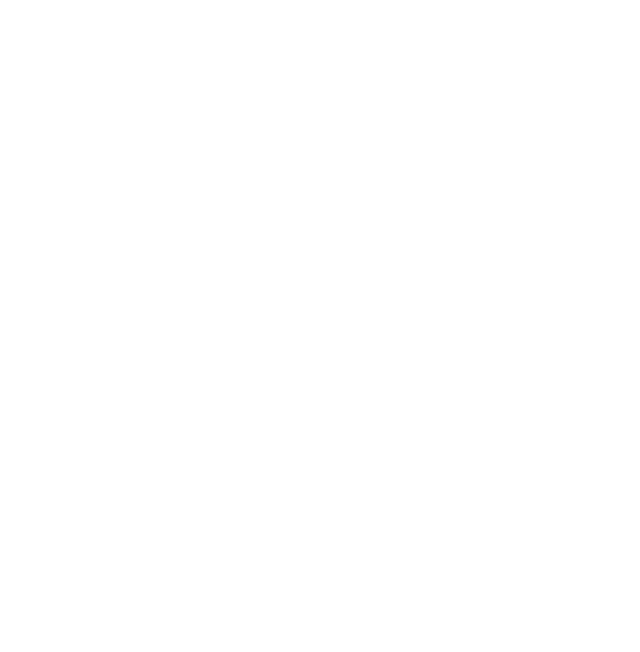
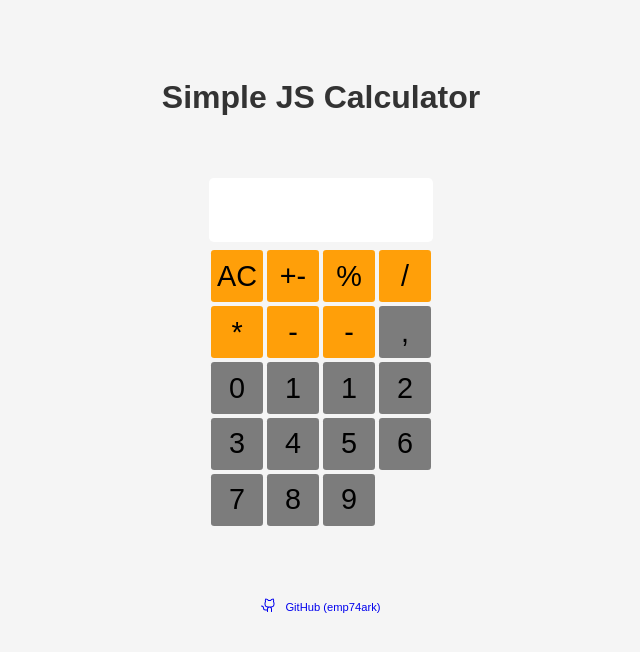
Before and after one commit to emp74ark/js-calc, a website built with webpack: page src/index.html in a window 1280 px wide. Shown: the whole page, without its empty margins (319-959 px from the left). Built offline with nearby package versions, Linux system fonts and the light colour scheme.

Commit message:
feat: basic components and layout

```diff
--- a/src/index.html
+++ b/src/index.html
@@ -6,6 +6,6 @@
   <link rel="shortcut icon" href="./assets/favicon.ico" type="image/x-icon">
   <title>JS Calculator</title>
 </head>
-<body>
+<body id="root">
 </body>
 </html>
--- a/src/index.js
+++ b/src/index.js
@@ -1,3 +1,11 @@
 import './styles/index.scss';
+import { header } from './js/header';
+import { createRootTree } from './js/root';
+import { main } from './js/main';
+import footer from './js/footer';
 
-console.log('Hello world');
+createRootTree([
+  header(),
+  main(),
+  footer(),
+]);
--- /dev/null
+++ b/src/js/button.js
@@ -0,0 +1,7 @@
+export function cButton(title, type, onClick) {
+  const buttonElement = document.createElement('button');
+  buttonElement.innerText = title;
+  buttonElement.className = `button__${type}`;
+  buttonElement.addEventListener('click', onClick);
+  return buttonElement;
+}
--- /dev/null
+++ b/src/js/footer.js
@@ -0,0 +1,33 @@
+export default function footer() {
+  const footerElement = document.createElement('footer');
+  const fragment = new DocumentFragment();
+
+  const svg = `
+    <svg xmlns="http://www.w3.org/2000/svg" width="100%" height="100%" viewBox="0 0 256 256">
+      <path
+        d="M208.31,75.68A59.78,59.78,0,0,0,202.93,28,8,8,0,0,0,196,24a59.75,59.75,0,0,0-48,24H124A59.75,59.75,0,0,0,76,24a8,8,0,0,0-6.93,4,59.78,59.78,0,0,0-5.38,47.68A58.14,58.14,0,0,0,56,104v8a56.06,56.06,0,0,0,48.44,55.47A39.8,39.8,0,0,0,96,192v8H72a24,24,0,0,1-24-24A40,40,0,0,0,8,136a8,8,0,0,0,0,16,24,24,0,0,1,24,24,40,40,0,0,0,40,40H96v16a8,8,0,0,0,16,0V192a24,24,0,0,1,48,0v40a8,8,0,0,0,16,0V192a39.8,39.8,0,0,0-8.44-24.53A56.06,56.06,0,0,0,216,112v-8A58.14,58.14,0,0,0,208.31,75.68ZM200,112a40,40,0,0,1-40,40H112a40,40,0,0,1-40-40v-8a41.74,41.74,0,0,1,6.9-22.48A8,8,0,0,0,80,73.83a43.81,43.81,0,0,1,.79-33.58,43.88,43.88,0,0,1,32.32,20.06A8,8,0,0,0,119.82,64h32.35a8,8,0,0,0,6.74-3.69,43.87,43.87,0,0,1,32.32-20.06A43.81,43.81,0,0,1,192,73.83a8.09,8.09,0,0,0,1,7.65A41.72,41.72,0,0,1,200,104Z"
+        fill='currentColor'
+        >
+      </path>
+    </svg>
+  `;
+
+  const ccImage = document.createElement('div');
+  ccImage.className = 'cc__image';
+  ccImage.innerHTML = svg;
+
+  const ccLink = document.createElement('a');
+  ccLink.href = 'https://github.com/emp74ark/js-calc';
+  ccLink.target = '_blank';
+
+  const ccText = document.createElement('span');
+  ccText.innerText = 'GitHub (emp74ark)';
+
+  ccLink.appendChild(ccImage);
+  ccLink.appendChild(ccText);
+
+  fragment.appendChild(ccLink);
+  footerElement.appendChild(fragment);
+
+  return footerElement;
+}
--- /dev/null
+++ b/src/js/header.js
@@ -0,0 +1,7 @@
+export function header() {
+  const headerElement = document.createElement('header');
+  const header__title = document.createElement('h1')
+  header__title.textContent = 'Simple JS Calculator';
+  headerElement.appendChild(header__title);
+  return headerElement;
+}
--- /dev/null
+++ b/src/js/main.js
@@ -0,0 +1,164 @@
+import { cButton } from './button';
+
+export function main() {
+  const mainElement = document.createElement('main');
+
+  const fragment = new DocumentFragment();
+
+  const cInput = document.createElement('input');
+
+  cInput.type = 'number';
+
+  fragment.appendChild(cInput);
+
+  const cButtons = [
+    {
+      title: 'AC',
+      type: 'action',
+      fn: () => {
+        console.log(cInput.value);
+      },
+    },
+    {
+      title: '+-',
+      type: 'action',
+      fn: () => {
+        console.log(cInput.value);
+      },
+    },
+    {
+      title: '%',
+      type: 'action',
+      fn: () => {
+        console.log(cInput.value);
+      },
+    },
+    {
+      title: '/',
+      type: 'action',
+      fn: () => {
+        console.log(cInput.value);
+      },
+    },
+    {
+      title: '*',
+      type: 'action',
+      fn: () => {
+        console.log(cInput.value);
+      },
+    },
+    {
+      title: '-',
+      type: 'action',
+      fn: () => {
+        console.log(cInput.value);
+      },
+    },
+    {
+      title: '-',
+      type: 'action',
+      fn: () => {
+        console.log(cInput.value);
+      },
+    },
+    {
+      title: ',',
+      type: 'delimiter',
+      fn: () => {
+        console.log(cInput.value);
+      },
+    },
+    {
+      title: '0',
+      type: 'number',
+      fn: () => {
+        console.log(cInput.value);
+      },
+    },
+    {
+      title: '1',
+      type: 'number',
+      fn: () => {
+        console.log(cInput.value);
+      },
+    },
+    {
+      title: '1',
+      type: 'number',
+      fn: () => {
+        console.log(cInput.value);
+      },
+    },
+    {
+      title: '2',
+      type: 'number',
+      fn: () => {
+        console.log(cInput.value);
+      },
+    },
+    {
+      title: '3',
+      type: 'number',
+      fn: () => {
+        console.log(cInput.value);
+      },
+    },
+    {
+      title: '4',
+      type: 'number',
+      fn: () => {
+        console.log(cInput.value);
+      },
+    },
+    {
+      title: '5',
+      type: 'number',
+      fn: () => {
+        console.log(cInput.value);
+      },
+    },
+    {
+      title: '6',
+      type: 'number',
+      fn: () => {
+        console.log(cInput.value);
+      },
+    },
+    {
+      title: '7',
+      type: 'number',
+      fn: () => {
+        console.log(cInput.value);
+      },
+    },
+    {
+      title: '8',
+      type: 'number',
+      fn: () => {
+        console.log(cInput.value);
+      },
+    },
+    {
+      title: '9',
+      type: 'number',
+      fn: () => {
+        console.log(cInput.value);
+      },
+    },
+  ];
+
+  const buttonsContainer = document.createElement('div');
+
+  buttonsContainer.classList.add('buttons-container');
+
+  cButtons.forEach(({ title, type, fn }) => {
+    const buttonElement = cButton(title, type, fn);
+    buttonsContainer.appendChild(buttonElement);
+  });
+
+  fragment.appendChild(buttonsContainer);
+
+  mainElement.appendChild(fragment);
+
+  return mainElement;
+}
--- /dev/null
+++ b/src/js/root.js
@@ -0,0 +1,9 @@
+export function getRootElement() {
+  return  document.getElementById('root');
+}
+
+export function createRootTree(elements) {
+  for (let element of elements) {
+    getRootElement().appendChild(element);
+  }
+}
--- /dev/null
+++ b/src/styles/_buttons.scss
@@ -0,0 +1,36 @@
+@use "colors" as c;
+
+@mixin app-button {
+  width: 3.2rem;
+  height: 3.2rem;
+  border-radius: 0.2rem;
+  border: none;
+  font-size: 1.8rem;
+  display: flex;
+  align-items: center;
+  justify-content: center;
+  cursor: pointer;
+
+  &:hover {
+    transform: scale(1.1);
+    transition: 0.3s ease-in-out;
+    box-shadow: 0.1rem 0.1rem 0.1rem c.$bg-shadow;
+  }
+}
+
+.button__number,
+.button__delimiter {
+  @include app-button;
+  background: c.$bg-primary;
+}
+
+.button__action {
+  @include app-button;
+  background: c.$bg-tertiary;
+}
+
+.buttons-container {
+  display: grid;
+  grid-template-columns: repeat(4, auto);
+  gap: 0.3rem;
+}
--- /dev/null
+++ b/src/styles/_colors.scss
@@ -0,0 +1,12 @@
+$bg-light: #f5f5f5;
+$bg-dark: #222;
+$bg-primary: #7c7c7c;
+$bg-secondary: #636363;
+$bg-tertiary: #ff9f09;
+$bg-shadow: #00000029;
+
+$border-dark: #333;
+$border-light: #ccc;
+
+$text-dark: #333;
+$text-light: #fff;
--- /dev/null
+++ b/src/styles/_input.scss
@@ -0,0 +1,18 @@
+input {
+  width: 100%;
+  height: 3rem;
+  border-radius: 0.3rem;
+  border: none;
+  padding: 0.5rem 1rem;
+  font-size: 2rem;
+}
+
+input[type="number"]::-webkit-inner-spin-button,
+input[type="number"]::-webkit-outer-spin-button {
+  -webkit-appearance: none;
+  margin: 0;
+}
+
+input[type="number"] {
+  -moz-appearance: textfield; /* For Firefox */
+}
--- /dev/null
+++ b/src/styles/common.scss
@@ -0,0 +1,4 @@
+@forward "colors";
+@forward "typography";
+@forward "buttons";
+@forward "input";
--- /dev/null
+++ b/src/styles/footer.scss
@@ -0,0 +1,15 @@
+footer {
+  & > a {
+    display: flex;
+    align-items: center;
+    justify-content: center;
+    font-size: 0.7rem;
+    gap: 0.5rem;
+    line-height: 1rem;
+    text-decoration: none;
+  }
+}
+
+.cc__image {
+  width: 1rem;
+}
--- /dev/null
+++ b/src/styles/header.scss
@@ -0,0 +1,5 @@
+@use "colors" as c;
+
+header {
+  border: 1px solid c.$border-light;
+}
--- a/src/styles/index.scss
+++ b/src/styles/index.scss
@@ -1,3 +1,4 @@
-body {
-  font-family: sans-serif;
-}
+@use 'common';
+@use 'root';
+@use 'main';
+@use 'footer';
--- /dev/null
+++ b/src/styles/main.scss
@@ -0,0 +1,7 @@
+main {
+  width: 12rem;
+  display: flex;
+  flex-direction: column;
+  gap: 0.5rem;
+  align-items: center;
+}
--- /dev/null
+++ b/src/styles/root.scss
@@ -0,0 +1,31 @@
+@use 'colors' as c;
+
+:root {
+  font-family: sans-serif;
+  font-size: 16px;
+  line-height: 1.5;
+  font-weight: 400;
+
+  color-scheme: light dark;
+  color: c.$text-light;
+  background-color: c.$bg-dark;
+}
+
+body {
+  margin: 0 auto;
+  min-width: 320px;
+  max-width: 1280px;
+  min-height: 80vh;
+  padding: 2rem;
+  display: grid;
+  grid-template-rows: 1fr auto 1fr;
+  place-items: center center;
+  gap: 1rem;
+}
+
+@media (prefers-color-scheme: light) {
+  :root {
+    color: c.$text-dark;
+    background-color: c.$bg-light;
+  }
+}
```
Also changed, not shown: src/styles/_typography.scss (added).
